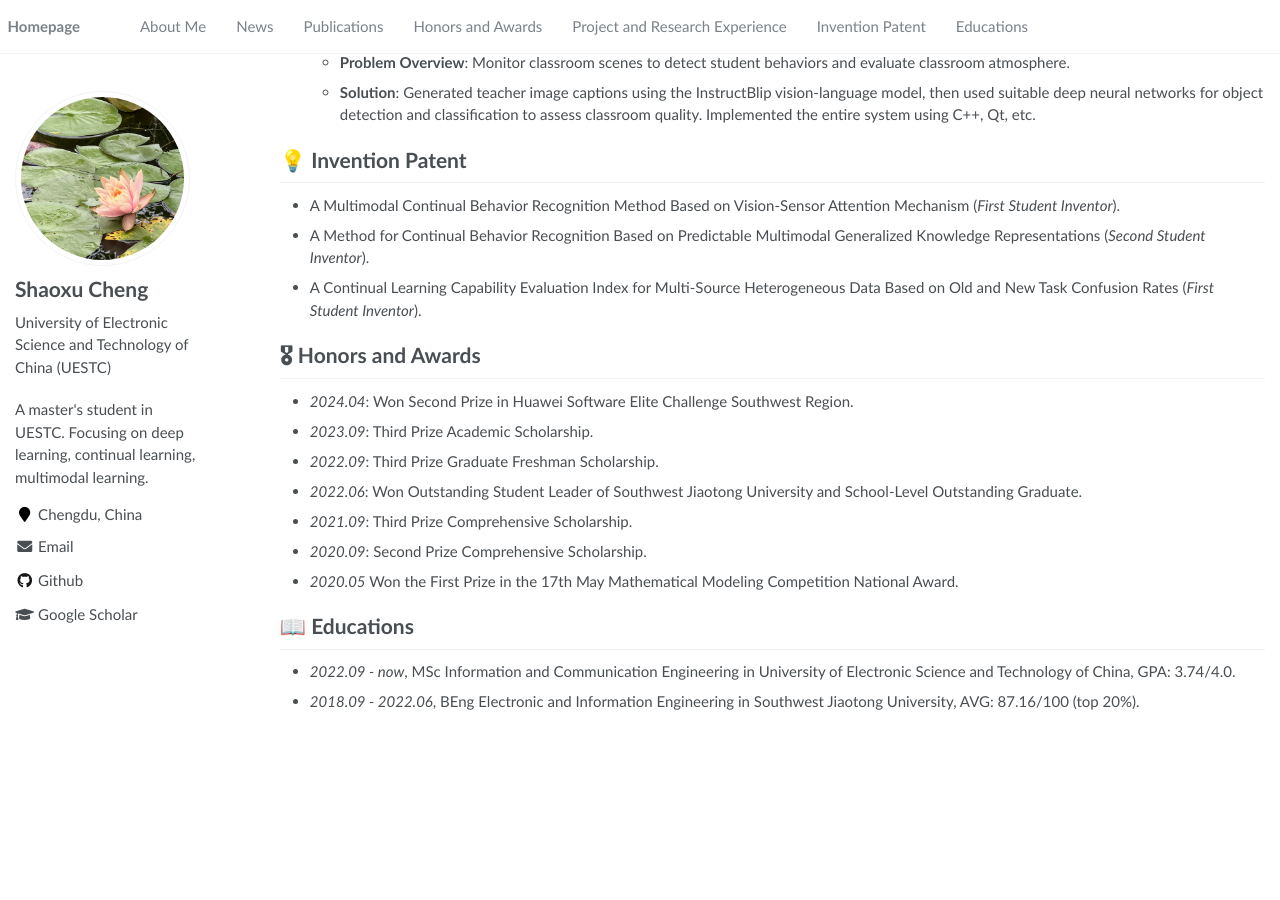
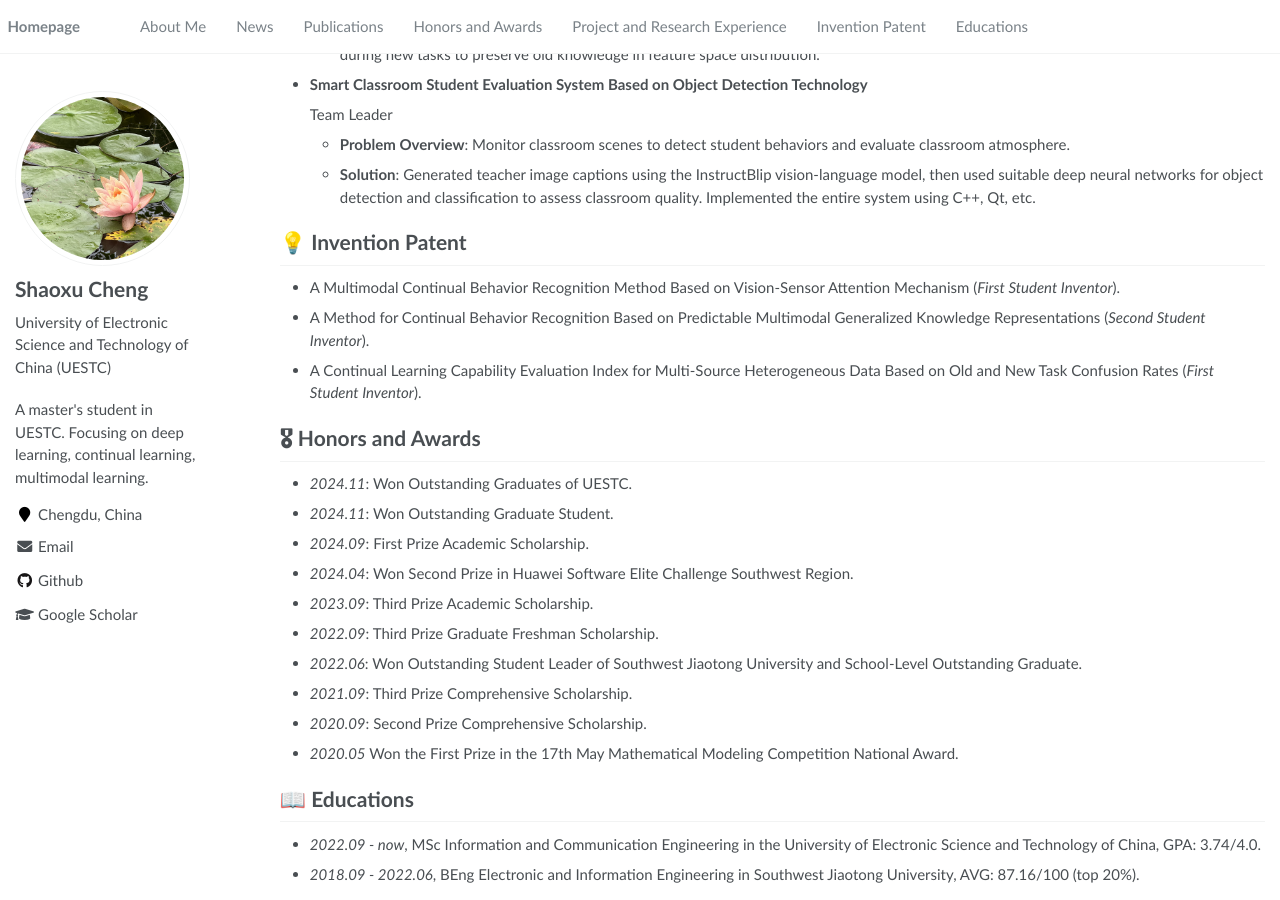
Before and after one commit to Tflowers-0129/tflowers-0129.github.io, a Jekyll site: the page built from _pages/about.md, in a window 1280 px wide and 900 px high, scrolled down 2461 px. Built offline with Jekyll 4.4.1, drawn with Linux system fonts in a browser that asks for light colours; formulas are drawn with MathJax 3; before the commit the page ends 3189 px from its top, so only the background shows below that; some of the changed text lies outside the part shown.

Commit message:
update recent awards info

```diff
--- a/_pages/about.md
+++ b/_pages/about.md
@@ -23,6 +23,8 @@ My research interests lie primarily in **deep learning**, **continual learning**
 
 
 # 🔥 News
+- *2024.11*: 🎉🎉 Awarded outstanding graduates of UESTC (marks a perfect ending for me, I am deeply grateful for the recognition from my university).
+- *2024.11*: 🎉🎉 Awarded outstanding graduate student.
 - *2024.10*: 🎉🎉 One paper is accepted in IEEE TMM.
 - *2024.04*: &nbsp;🎉🎉 One paper is published in ICASSP 2024.
 - *2024.03*: &nbsp;🎉🎉 One paper is published in the IEEE Sensors Journal.
@@ -135,6 +137,9 @@ Linfeng Xu, Qingbo Wu, Lili Pan, Fanman Meng, Hongliang Li, Chiyuan He, Hanxin W
 
 # 🎖 Honors and Awards
 
+- *2024.11*: Won Outstanding Graduates of UESTC.
+- *2024.11*: Won Outstanding Graduate Student.
+- *2024.09*: First Prize Academic Scholarship.
 - *2024.04*: Won Second Prize in Huawei Software Elite Challenge Southwest Region.
 - *2023.09*: Third Prize Academic Scholarship.
 - *2022.09*: Third Prize Graduate Freshman Scholarship.
@@ -144,5 +149,5 @@ Linfeng Xu, Qingbo Wu, Lili Pan, Fanman Meng, Hongliang Li, Chiyuan He, Hanxin W
 - *2020.05* Won the First Prize in the 17th May Mathematical Modeling Competition National Award.
 
 # 📖 Educations
-- *2022.09 - now*, MSc Information and Communication Engineering in University of Electronic Science and Technology of China, GPA: 3.74/4.0.
+- *2022.09 - now*, MSc Information and Communication Engineering in the University of Electronic Science and Technology of China, GPA: 3.74/4.0.
 - *2018.09 - 2022.06*, BEng Electronic and Information Engineering in Southwest Jiaotong University, AVG: 87.16/100 (top 20%).
```
